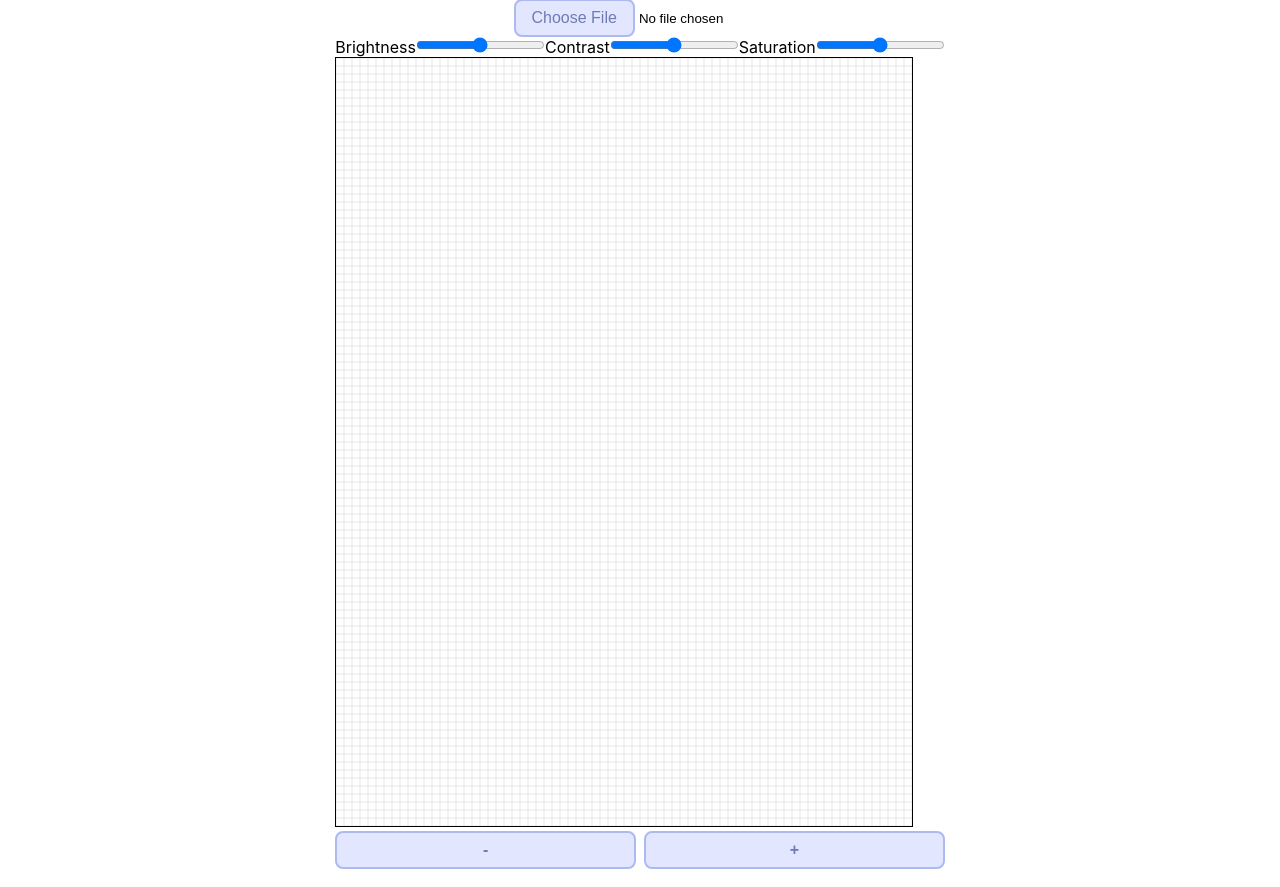
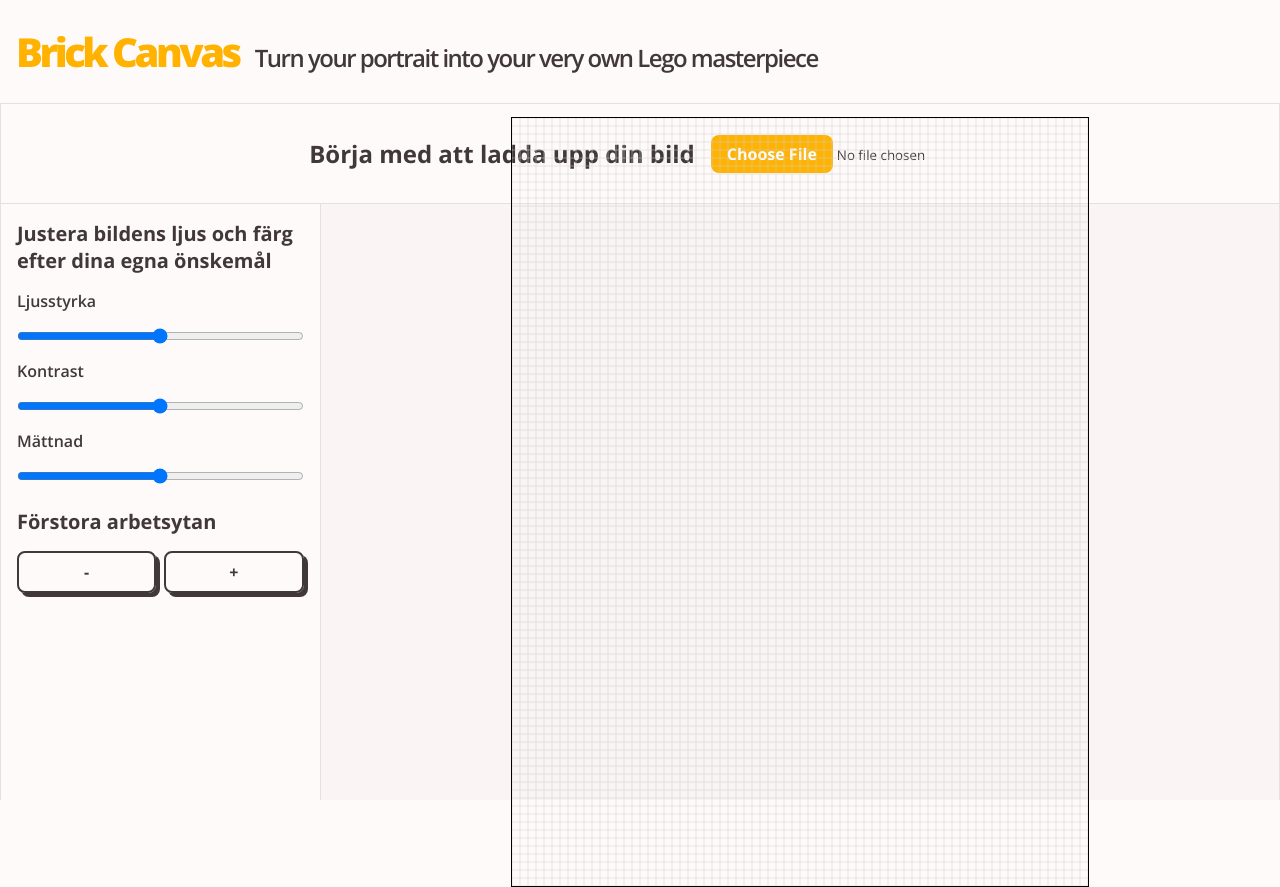
Before and after one commit to Wztrbrg/brick-canvas, a React (Create React App) app: page / in a window 1280 px wide. Built offline with nearby package versions, Linux system fonts and the light colour scheme.

Commit message:
Styling mostly

```diff
--- a/public/index.html
+++ b/public/index.html
@@ -7,8 +7,7 @@
     <meta name="theme-color" content="#000000" />
     <meta
       name="description"
-      content="Web site created using create-react-app"
-    />
+      content="Web site created using create-react-app" />
     <link rel="apple-touch-icon" href="%PUBLIC_URL%/logo192.png" />
     <!--
       manifest.json provides metadata used when your web app is installed on a
@@ -24,6 +23,11 @@
       work correctly both with client-side routing and a non-root public URL.
       Learn how to configure a non-root public URL by running `npm run build`.
     -->
+    <link rel="preconnect" href="https://fonts.googleapis.com" />
+    <link rel="preconnect" href="https://fonts.gstatic.com" crossorigin />
+    <link
+      href="https://fonts.googleapis.com/css2?family=Open+Sans:wght@300;400;500;600;700;800&display=swap"
+      rel="stylesheet" />
     <title>React App</title>
   </head>
   <body>
--- a/src/App.jsx
+++ b/src/App.jsx
@@ -1,13 +1,14 @@
 import React, { useState } from "react";
 import Canvas from "./components/Canvas";
-import "./app.css"
+import Upload from "./components/Upload";
+import Header from "./components/Header";
+import "./app.css";
 
 function App() {
   const [file, setFile] = useState();
   const [image, setImage] = useState(null);
 
-  function handleChange(e) {
-    const uploadedFile = e.target.files[0];
+  const handleFileChange = (uploadedFile) => {
     if (uploadedFile) {
       setFile(URL.createObjectURL(uploadedFile));
       setImage(uploadedFile);
@@ -15,17 +16,14 @@ function App() {
       setFile(null);
       setImage(null);
     }
-  }
+  };
 
   return (
     <>
+      <Header />
       <div className="page-wrapper">
-        <h1>Brick Canvas</h1>
-        <div className="input-wrapper">
-          <h2>Ladda upp bild</h2>
-          <input type="file" onChange={handleChange} />
-        </div>
-        <div className="canvas-wrapper">
+        <div className="main">
+          <Upload onFileChange={handleFileChange} />
           <Canvas file={file} image={image} />
         </div>
       </div>
--- a/src/app.css
+++ b/src/app.css
@@ -1,7 +1,15 @@
 .page-wrapper {
-  height: 100vh;
+  height: calc(100vh - 104px);
+  width: 100%;
   display: flex;
   flex-direction: column;
   align-items: center;
-  justify-content: center;
 }
+
+.main {
+  max-width: 1920px;
+  width: 100%;
+  height: 100%;
+  border-left: 1px solid rgba(176, 168, 168, 0.326);
+  border-right: 1px solid rgba(176, 168, 168, 0.326);
+}
--- a/src/components/Canvas.jsx
+++ b/src/components/Canvas.jsx
@@ -189,8 +189,11 @@ function Canvas({ file, image }) {
 
   return (
     <>
+      <div className="canvas-wrapper">
+        <div className="sidebar">
           <div className="slider-container">
-        <label htmlFor="brightness">Brightness</label>
+            <h2>Justera bildens ljus och färg efter dina egna önskemål</h2>
+            <label htmlFor="brightness">Ljusstyrka</label>
             <input
               type="range"
               id="brightness"
@@ -200,7 +203,7 @@ function Canvas({ file, image }) {
               onChange={handleBrightnessChange}
             />
 
-        <label htmlFor="contrast">Contrast</label>
+            <label htmlFor="contrast">Kontrast</label>
             <input
               type="range"
               id="contrast"
@@ -211,7 +214,7 @@ function Canvas({ file, image }) {
               onChange={handleContrastChange}
             />
 
-        <label htmlFor="saturation">Saturation</label>
+            <label htmlFor="saturation">Mättnad</label>
             <input
               type="range"
               id="saturation"
@@ -222,13 +225,20 @@ function Canvas({ file, image }) {
               onChange={handleSaturationChange}
             />
           </div>
-      <canvas className="canvas" ref={canvasRef} />
+          <div className="zoom-container">
+            <h2>Förstora arbetsytan</h2>
             <div className="btn-container">
               {Object.keys(canSizes[0]).map((sizeKey, index) => (
-            <button key={index} onClick={() => changeCanvasSize(canSizes[0][sizeKey])}>
+                <button className="zoom-btn" key={index} onClick={() => changeCanvasSize(canSizes[0][sizeKey])}>
                   {sizeKey}
                 </button>
               ))}
+            </div>
+          </div>
+        </div>
+        <div className="display">
+          <canvas className="canvas" ref={canvasRef} />
+        </div>
       </div>
     </>
   );
--- /dev/null
+++ b/src/components/Header.jsx
@@ -0,0 +1,12 @@
+import "./header.css"
+
+function Header() {
+  return (
+    <header>
+      <h1>Brick Canvas</h1>
+      <h2>Turn your portrait into your very own Lego masterpiece</h2>
+    </header>
+  )
+}
+
+export default Header;
--- /dev/null
+++ b/src/components/Upload.jsx
@@ -0,0 +1,26 @@
+import React, { useState } from "react";
+import "./upload.css";
+
+function Upload({ onFileChange }) {
+  const [file, setFile] = useState(null);
+
+  function handleChange(e) {
+    const uploadedFile = e.target.files[0];
+    if (uploadedFile) {
+      setFile(URL.createObjectURL(uploadedFile));
+      onFileChange(uploadedFile);
+    } else {
+      setFile(null);
+      onFileChange(null);
+    }
+  }
+
+  return (
+    <div className="input-wrapper">
+      <h2>Börja med att ladda upp din bild</h2>
+      <input className="upload-btn" type="file" onChange={handleChange} />
+    </div>
+  );
+}
+
+export default Upload;
--- a/src/components/canvas.css
+++ b/src/components/canvas.css
@@ -1,15 +1,50 @@
+.canvas-wrapper {
+  display: flex;
+  width: 100%;
+  height: calc(100vh - 204px);
+}
+
+.sidebar {
+  width: 25%;
+  height: 100%;
+  padding: 16px;
+  border-right: 1px solid rgba(176, 168, 168, 0.326);
+  display: flex;
+  flex-direction: column;
+  gap: 24px;
+}
+
+.sidebar h2 {
+  font-size: 20px;
+  font-weight: 700;
+}
+
+.display {
+  width: 75%;
+  display: flex;
+  justify-content: center;
+  align-items: center;
+  background-color: rgb(250, 244, 244);
+}
+
+.slider-container {
+  width: 100%;
+  display: flex;
+  flex-direction: column;
+  gap: 16px;
+}
+
+.slider-container label {
+  font-size: 16px;
+  font-weight: 600;
+}
+
 .canvas {
   border: 1px solid black;
 }
 
-input::file-selector-button {
-  padding: 8px 16px;
-  border: 2px solid #adb9f1;
-  border-radius: 8px;
-  background-color: #e2e7ff;
-  color: #6f7bb4;
-  font-size: 16px;
-  font-weight: 500;
+.zoom-container h2 {
+  margin-bottom: 16px;
 }
 
 .btn-container {
@@ -21,10 +56,19 @@ input::file-selector-button {
 .btn-container button {
   width: 50%;
   padding: 8px 0;
-  border: 2px solid #adb9f1;
+  border: 2px solid rgb(65, 57, 57);
   border-radius: 8px;
-  background-color: #e2e7ff;
-  color: #6f7bb4;
+  background-color: rgba(0, 0, 0, 0);
+  font-family: 'Open Sans', sans-serif;
+  -webkit-font-smoothing: antialiased;
+  -moz-osx-font-smoothing: grayscale;
+  color: rgb(65, 57, 57);
   font-size: 16px;
-  font-weight: 600;
+  font-weight: 700;
+  box-shadow: 4px 4px rgb(65, 57, 57);
+
 }
+.btn-container button:hover {
+  box-shadow: 2px 2px rgb(65, 57, 57);
+  /* transition: .2s; */
+}
--- /dev/null
+++ b/src/components/header.css
@@ -0,0 +1,22 @@
+header {
+  min-width: 100vw;
+  padding: 24px 16px;
+  display:  flex;
+  align-items: last baseline;
+  gap: 16px;
+  border-bottom: 1px solid rgba(176, 168, 168, 0.326);
+  background-color: rgb(255, 250, 250);
+}
+
+header h1 {
+  font-weight: 800;
+  font-size: 40px;
+  color: rgb(255, 179, 0);
+  letter-spacing: -3.5px;
+}
+
+header h2 {
+  font-size: 24px;
+  font-weight: 600;
+  letter-spacing: -1.5px;
+}
--- /dev/null
+++ b/src/components/upload.css
@@ -0,0 +1,30 @@
+.input-wrapper {
+  width: 100%;
+  height: 100px;
+  display: flex;
+  align-items: center;
+  justify-content: center;
+  gap: 16px;
+  border-bottom: 1px solid rgba(176, 168, 168, 0.326);
+}
+
+.input-wrapper h2 {
+  font-weight: 700;
+}
+
+input::file-selector-button {
+  padding: 8px 16px;
+  border: none;
+  border-radius: 8px;
+  background-color: rgb(255, 179, 0);
+  font-family: 'Open Sans', sans-serif;
+  -webkit-font-smoothing: antialiased;
+  -moz-osx-font-smoothing: grayscale;
+  color: rgb(255, 255, 255);
+  font-size: 16px;
+  font-weight: 700;
+}
+input::file-selector-button:hover {
+  background-color: rgb(254, 208, 103);
+  transition: .2s;
+}
--- a/src/index.css
+++ b/src/index.css
@@ -2,18 +2,13 @@
   padding: 0;
   margin: 0;
   box-sizing: border-box;
+  font-family: 'Open Sans', sans-serif;
+  -webkit-font-smoothing: antialiased;
+  -moz-osx-font-smoothing: grayscale;
+  color: rgb(65, 57, 57);
 }
 
 body {
   margin: 0;
-  font-family: -apple-system, BlinkMacSystemFont, 'Segoe UI', 'Roboto', 'Oxygen',
-    'Ubuntu', 'Cantarell', 'Fira Sans', 'Droid Sans', 'Helvetica Neue',
-    sans-serif;
-  -webkit-font-smoothing: antialiased;
-  -moz-osx-font-smoothing: grayscale;
+  background-color: rgb(255, 250, 250);
 }
-
-code {
-  font-family: source-code-pro, Menlo, Monaco, Consolas, 'Courier New',
-    monospace;
-}
```
Lines whose indentation alone changed are shown as unchanged.
